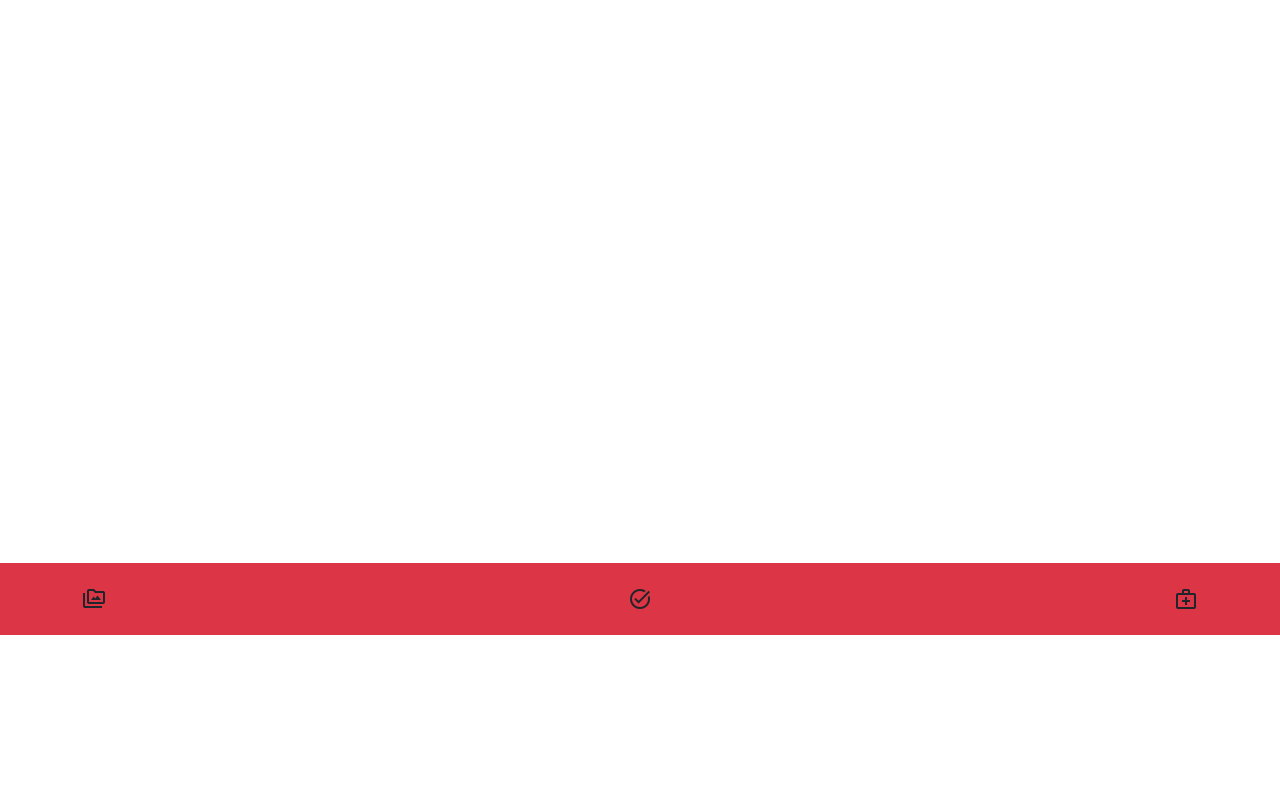
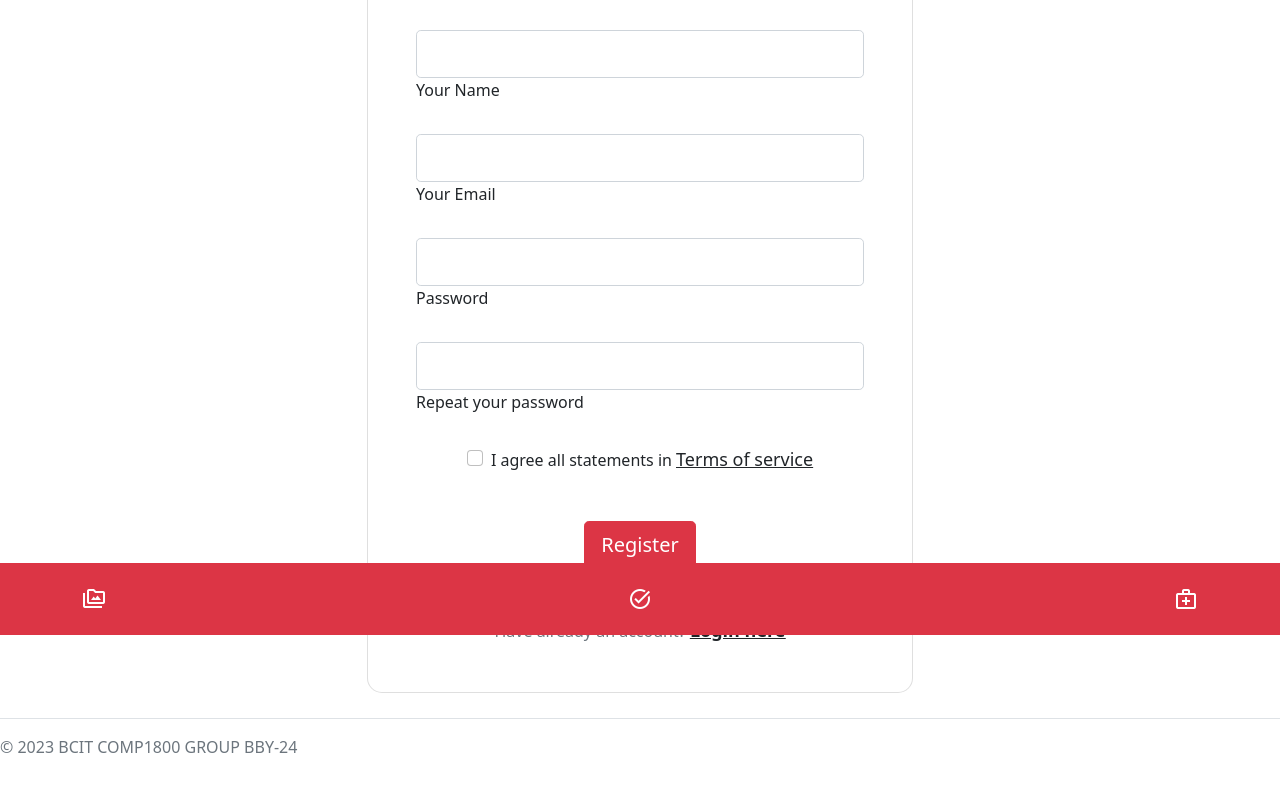
Before and after one commit to kapish-exe/1800_202310_BBY24, a plain HTML site: page index.html in a window 1280 px wide. Shown: the part 165-955 px from the top of the page. Before the commit the page ends 800 px from the top, so only its background shows below. Drawn offline with nearby package versions, Linux system fonts and the light colour scheme.

Commit message:
Added signup form, changed icon colour to white

```diff
--- a/index.html
+++ b/index.html
@@ -1,28 +1,33 @@
 <!DOCTYPE html>
 <html lang="en">
-
   <head>
     <title>My BCIT Project</title>
-    <meta name="comp1800 template" content="My 1800 App">
+    <meta name="comp1800 template" content="My 1800 App" />
 
     <!-- Required meta tags -->
-    <meta charset="utf-8">
-    <meta name="viewport" content="width=device-width, initial-scale=1">
+    <meta charset="utf-8" />
+    <meta name="viewport" content="width=device-width, initial-scale=1" />
 
     <!-- Bootstrap Library CSS CDN go here -->
-    <link href="https://cdn.jsdelivr.net/npm/bootstrap@5.1.3/dist/css/bootstrap.min.css" rel="stylesheet" integrity="sha384-1BmE4kWBq78iYhFldvKuhfTAU6auU8tT94WrHftjDbrCEXSU1oBoqyl2QvZ6jIW3" crossorigin="anonymous">
+    <link
+      href="https://cdn.jsdelivr.net/npm/bootstrap@5.1.3/dist/css/bootstrap.min.css"
+      rel="stylesheet"
+      integrity="sha384-1BmE4kWBq78iYhFldvKuhfTAU6auU8tT94WrHftjDbrCEXSU1oBoqyl2QvZ6jIW3"
+      crossorigin="anonymous"
+    />
     <!-- Boostrap Library JS CDN  go here -->
 
     <!-- Other libraries go here -->
 
     <!-- Link to styles of your own -->
-    <link rel="stylesheet" href="./styles/style.css">
-    <link rel="stylesheet" href="https://fonts.googleapis.com/css2?family=Material+Symbols+Outlined:opsz,wght,FILL,GRAD@20..48,100..700,0..1,-50..200" />
-
+    <link rel="stylesheet" href="./styles/style.css" />
+    <link
+      rel="stylesheet"
+      href="https://fonts.googleapis.com/css2?family=Material+Symbols+Outlined:opsz,wght,FILL,GRAD@20..48,100..700,0..1,-50..200"
+    />
   </head>
 
   <body>
-
     <!------------------------------>
     <!-- Your HTML Layout go here -->
     <!------------------------------>
@@ -30,7 +35,15 @@
     <!-- nav bar -->
     <nav class="navbar navbar-expand-lg">
       <a class="navbar-brand" href="#">BBY-24</a>
-        <button class="navbar-toggler" type="button" data-toggle="collapse" data-target="#navbarNav" aria-controls="navbarNav" aria-expanded="false" aria-label="Toggle navigation">
+      <button
+        class="navbar-toggler"
+        type="button"
+        data-toggle="collapse"
+        data-target="#navbarNav"
+        aria-controls="navbarNav"
+        aria-expanded="false"
+        aria-label="Toggle navigation"
+      >
         <span class="navbar-toggler-icon"></span>
       </button>
       <div class="collapse navbar-collapse" id="navbarNav">
@@ -42,29 +55,117 @@
             <a class="nav-link" href="#">Documents</a>
           </li>
           <li class="nav-item">
-              <a class="nav-link" href="#">Emergengy plan</a>
+            <a class="nav-link" href="#">Emergency Plan</a>
           </li>
           <li class="nav-item">
-              <a class="nav-link " href="#">Emergency kit</a>
+            <a class="nav-link" href="#">Emergency Kit</a>
           </li>
         </ul>
       </div>
     </nav>
 
-    <!---------------------------------------------->
-    <!-- Your own JavaScript functions go here    -->
-    <!---------------------------------------------->
+    <!--Sign Up Form-->
+    <section class="vh-100 bg-image">
+      <div class="mask d-flex align-items-center h-100 gradient-custom-3">
+        <div class="container h-100">
+          <div class="row d-flex justify-content-center align-items-center h-100">
+            <div class="col-12 col-md-9 col-lg-7 col-xl-6">
+              <div class="card" style="border-radius: 15px">
+                <div class="card-body p-5">
+                  <h2 class="text-uppercase text-center mb-5">
+                    Create an account
+                  </h2>
 
-    <!-- Link to scripts of your own -->
-    <!-- <script src="./scripts/script.js"></script> -->
-      <footer class="d-flex flex-wrap justify-content-between align-items-center py-3 my-4 border-top">
-    <p class="col-md-4 mb-0 text-muted">&copy; 2023 BCIT COMP1800 GROUP BBY-24</p>
-    <a href="/"
-        class="col-md-4 d-flex align-items-center justify-content-center mb-3 mb-md-0 me-md-auto link-dark text-decoration-none">
-        <svg class="bi me-2" width="40" height="32">
-            <use xlink:href="#bootstrap" />
-        </svg>
+                  <form>
+                    <div class="form-outline mb-4">
+                      <input
+                        type="text"
+                        id="form3Example1cg"
+                        class="form-control form-control-lg"
+                      />
+                      <label class="form-label" for="form3Example1cg"
+                        >Your Name</label
+                      >
+                    </div>
+
+                    <div class="form-outline mb-4">
+                      <input
+                        type="email"
+                        id="form3Example3cg"
+                        class="form-control form-control-lg"
+                      />
+                      <label class="form-label" for="form3Example3cg"
+                        >Your Email</label
+                      >
+                    </div>
+
+                    <div class="form-outline mb-4">
+                      <input
+                        type="password"
+                        id="form3Example4cg"
+                        class="form-control form-control-lg"/>
+                      <label class="form-label" for="form3Example4cg"
+                        >Password</label
+                      >
+                    </div>
+
+                    <div class="form-outline mb-4">
+                      <input
+                        type="password"
+                        id="form3Example4cdg"
+                        class="form-control form-control-lg"
+                      />
+                      <label class="form-label" for="form3Example4cdg"
+                        >Repeat your password</label
+                      >
+                    </div>
+
+                    <div class="form-check d-flex justify-content-center mb-5">
+                      <input
+                        class="form-check-input me-2"
+                        type="checkbox"
+                        value=""
+                        id="form2Example3cg"
+                      />
+                      <label class="form-check-label" for="form2Example3g">
+                        I agree all statements in
+                        <a href="#!" class="text-body"
+                          ><u>Terms of service</u></a
+                        >
+                      </label>
+                    </div>
+
+                    <div class="d-flex justify-content-center">
+                      <button
+                        type="button"
+                        class="btn btn-danger btn-block btn-lg">
+                        Register
+                      </button>
+                    </div>
+
+                    <p class="text-center text-muted mt-5 mb-0">
+                      Have already an account?
+                      <a href="#!" class="fw-bold text-body">
+                        <u>Login here</u>
                       </a>
+                    </p>
+                  </form>
+                </div>
+              </div>
+            </div>
+          </div>
+        </div>
+      </div>
+    </section>
+
+    <!--Footers-->
+    <footer
+      id="copyright"
+      class="d-flex flex-wrap justify-content-between align-items-center py-3 my-4 border-top"
+    >
+      <p class="col-md-4 mb-0 text-muted">
+        &copy; 2023 BCIT COMP1800 GROUP BBY-24
+      </p>
     </footer>
     <footer class="navbar justify-content-evenly bg-danger fixed-bottom">
       <div class="container py-3">
@@ -73,6 +174,12 @@
         <span class="material-symbols-outlined">medical_services</span>
       </div>
     </footer>
+
+    <!---------------------------------------------->
+    <!-- Your own JavaScript functions go here    -->
+    <!---------------------------------------------->
+
+    <!-- Link to scripts of your own -->
+    <!-- <script src="./scripts/script.js"></script> -->
   </body>
-
 </html>
--- a/styles/style.css
+++ b/styles/style.css
@@ -27,3 +27,11 @@ a:hover{
     color: blue;
     font-weight: bold;
 }
+
+.py-3{
+    color:white;
+}
+
+button{
+    color:white;
+}
```
Lines whose indentation alone changed are shown as unchanged.
